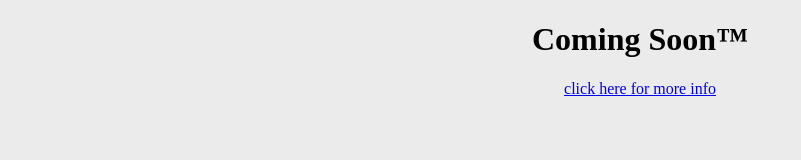
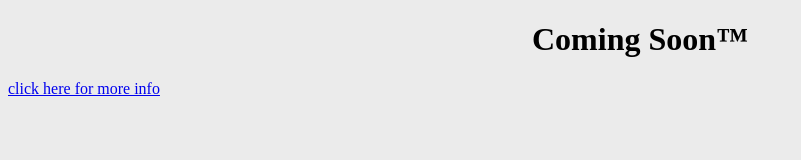
Before and after one commit to Scratch-Bank/ScratchBankWebsite, a plain HTML site: page index.html in a window 1280 px wide. Shown: the whole page, without its empty margins (0-801 px from the left). Drawn offline with Linux system fonts and the light colour scheme.

Commit message:
Update page.css

```diff
--- a/page.css
+++ b/page.css
@@ -4,6 +4,6 @@ background-color:#EBEBEB;
 h1 {
 text-align:center;
 }
-p {
+a {
 text-align:center;
 }
```
